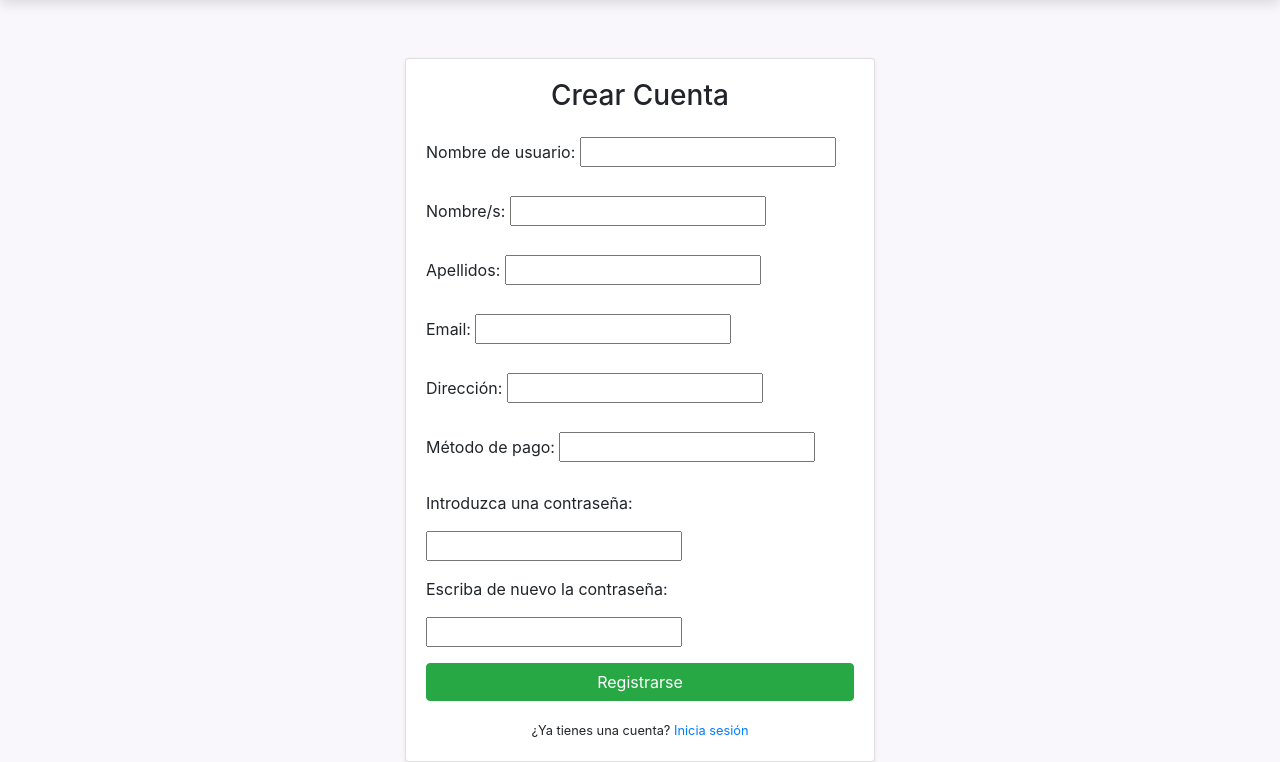
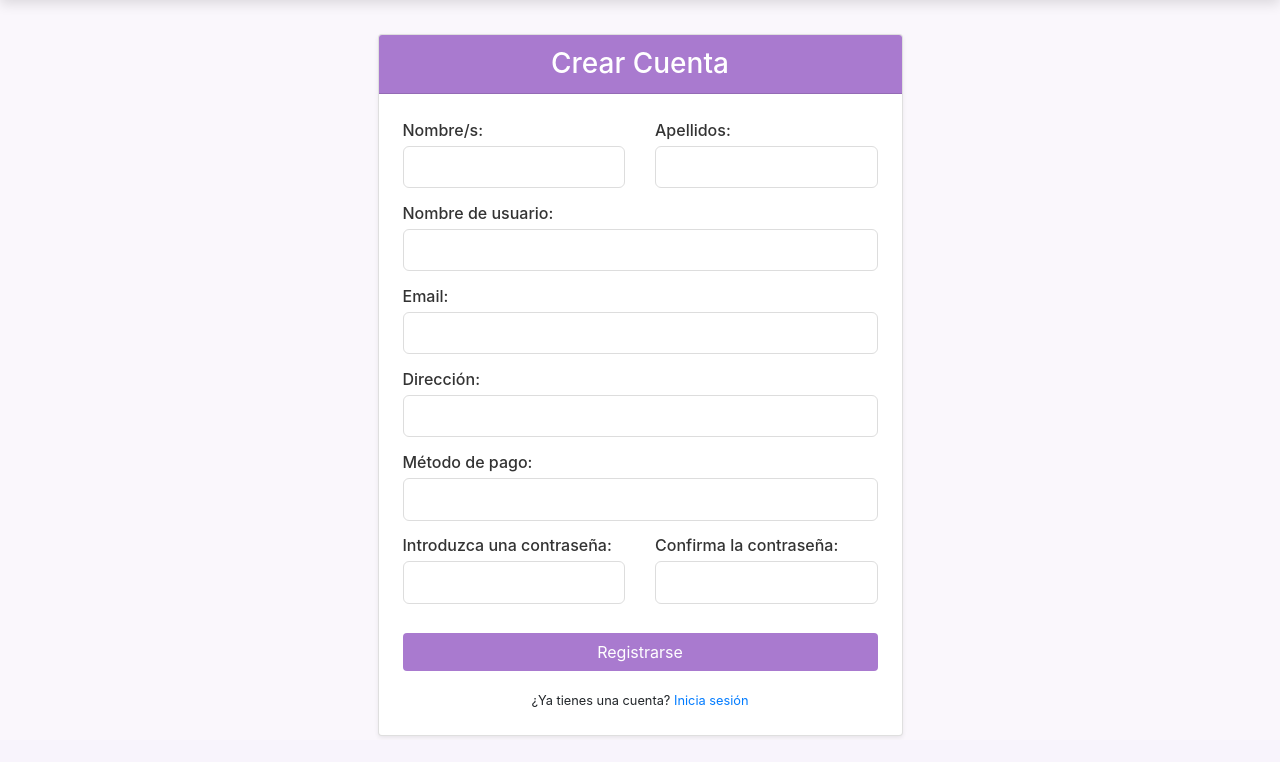
Before and after one commit to PepeCoral/orchid-cosmetics, a Django app: page /register/ in a window 1280 px wide. Shown: the part 60-822 px from the top of the page. After the commit the page ends 797 px from the top, so only its background shows below. Run offline with Django 5.2, Linux system fonts and the light colour scheme; parts of the project's set-up code (start-up, migrations or seed data) failed here and were passed over; some libraries are stand-ins or nearby versions.

Commit message:
feat: :sparkles: style for register and login

```diff
--- a/src/app/forms/user/user_register_form.py
+++ b/src/app/forms/user/user_register_form.py
@@ -14,7 +14,7 @@ class UserRegisterForm(forms.Form):
     password = forms.CharField(label="Introduzca una contraseña",
                                validators=[MinLengthValidator(6,"Contraseña demasiado corta")],
                                widget=forms.PasswordInput())
-    confirm_password = forms.CharField(label="Escriba de nuevo la contraseña",
+    confirm_password = forms.CharField(label="Confirma la contraseña",
                                        validators=[MinLengthValidator(6,"Contraseña demasiado corta")],
                                        widget=forms.PasswordInput())
 
--- a/src/app/templates/user/register.html
+++ b/src/app/templates/user/register.html
@@ -2,34 +2,129 @@
 {% block title %}Crear Cuenta - Orchid Cosmetics{% endblock %}
 
 {% block content %}
-<div class="container mt-5" style="max-width: 500px;">
+<div class="container mt-4">
+  <div class="row justify-content-center">
+    <div class="col-md-7 col-lg-6">
+
       <div class="card shadow-sm">
-    <div class="card-body">
-      <h3 class="text-center mb-4">Crear Cuenta</h3>
+
+        <div class="card-header text-white text-center" style="background-color: #a97acf;">
+          <h3 class="mb-0">Crear Cuenta</h3>
+        </div>
+
+        <div class="card-body p-4">
+
+          {% if error %}
+          <div class="alert alert-danger">{{ error }}</div>
+          {% endif %}
 
           <form method="POST" action="{% url 'register' %}">
             {% csrf_token %}
 
-        {% for field in form %}
-        {% include "components/form_field.html" with field=field %}
-        {% endfor %}
+            <!-- NOMBRE / APELLIDOS -->
+            <div class="row">
+              <div class="col-md-6">
+                <div class="form-group compact">
+                  {{ form.first_name.label_tag }}
+                  {{ form.first_name }}
+                </div>
+              </div>
+              <div class="col-md-6">
+                <div class="form-group compact">
+                  {{ form.last_name.label_tag }}
+                  {{ form.last_name }}
+                </div>
+              </div>
+            </div>
 
-        {% if error %}
-        <div class="alert alert-danger">
-          {{ error }}
+            <!-- USERNAME -->
+            <div class="form-group compact">
+              {{ form.username.label_tag }}
+              {{ form.username }}
             </div>
-        {% endif %}
 
-        <button type="submit" class="btn btn-success btn-block mt-3">
+            <!-- EMAIL -->
+            <div class="form-group compact">
+              {{ form.email.label_tag }}
+              {{ form.email }}
+            </div>
+
+            <!-- DIRECCIÓN -->
+            <div class="form-group compact">
+              {{ form.address.label_tag }}
+              {{ form.address }}
+            </div>
+
+            <!-- MÉTODO DE PAGO -->
+            <div class="form-group compact">
+              {{ form.pay_method.label_tag }}
+              {{ form.pay_method }}
+            </div>
+
+            <!-- CONTRASEÑA / CONFIRMAR -->
+            <div class="row">
+              <div class="col-md-6">
+                <div class="form-group compact">
+                  {{ form.password.label_tag }}
+                  {{ form.password }}
+                </div>
+              </div>
+              <div class="col-md-6">
+                <div class="form-group compact">
+                  {{ form.confirm_password.label_tag }}
+                  {{ form.confirm_password }}
+                </div>
+              </div>
+            </div>
+
+            <button type="submit" class="btn text-white btn-block mt-3" style="background-color: #a97acf;">
               Registrarse
             </button>
 
             <div class="text-center mt-3">
-          <small>¿Ya tienes una cuenta?
-            <a href="/login">Inicia sesión</a></small>
+              <small>
+                ¿Ya tienes una cuenta?
+                <a href="{% url 'login' %}">Inicia sesión</a>
+              </small>
             </div>
           </form>
+
+        </div>
+      </div>
+
     </div>
   </div>
 </div>
+
+<style>
+  .form-group.compact {
+    margin-bottom: 0.8rem;
+  }
+
+  label {
+    font-weight: 500;
+    margin-bottom: 0.25rem;
+    color: #333;
+  }
+
+  input[type="text"],
+  input[type="email"],
+  input[type="password"] {
+    width: 100%;
+    padding: 0.55rem 0.75rem;
+    border: 1px solid #ddd;
+    border-radius: 0.375rem;
+    font-size: 0.95rem;
+    transition: 0.2s;
+  }
+
+  input:focus {
+    border-color: #a97acf !important;
+    box-shadow: 0 0 0 0.12rem rgba(169, 122, 207, 0.25) !important;
+  }
+
+  .btn:hover {
+    background-color: #8e5db5 !important;
+  }
+</style>
 {% endblock %}
```
Also changed, not shown: src/app/templates/user/login.html (+66 -11 lines). Lines whose indentation alone changed are shown as unchanged.
